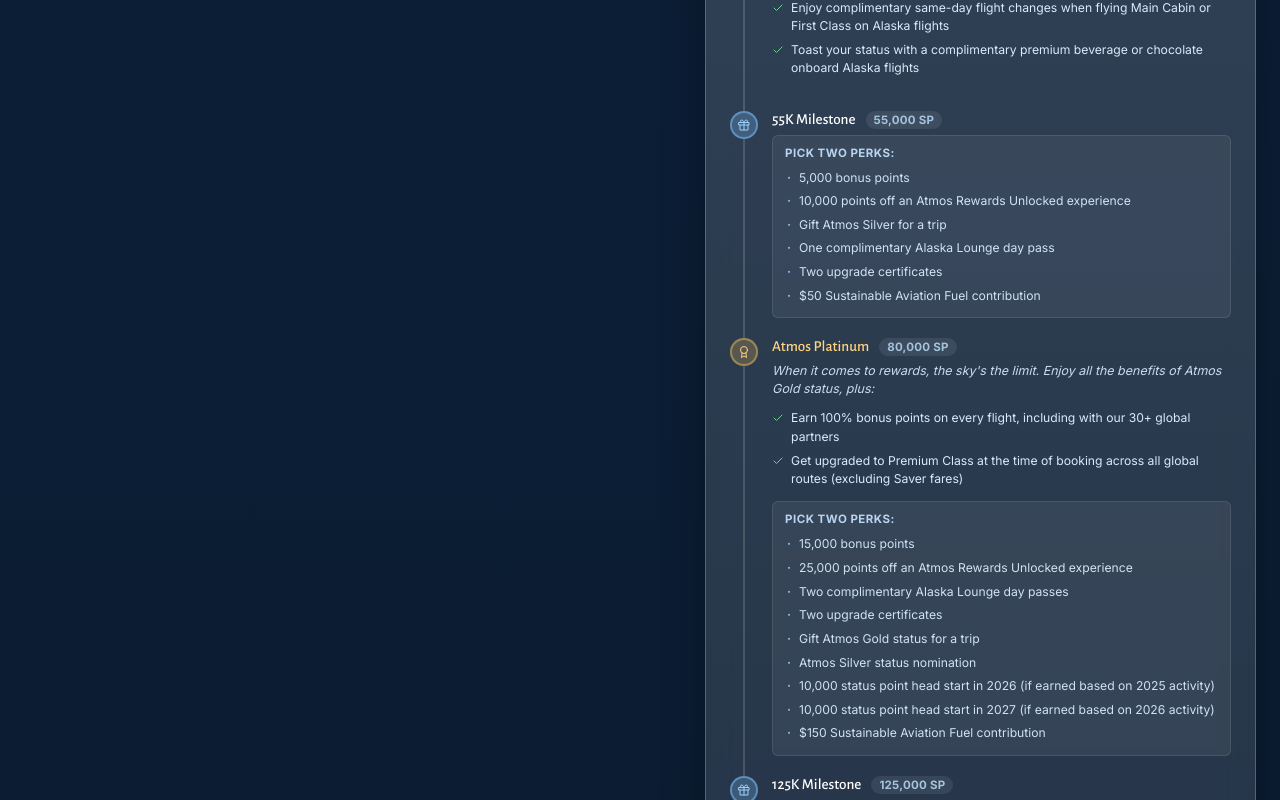
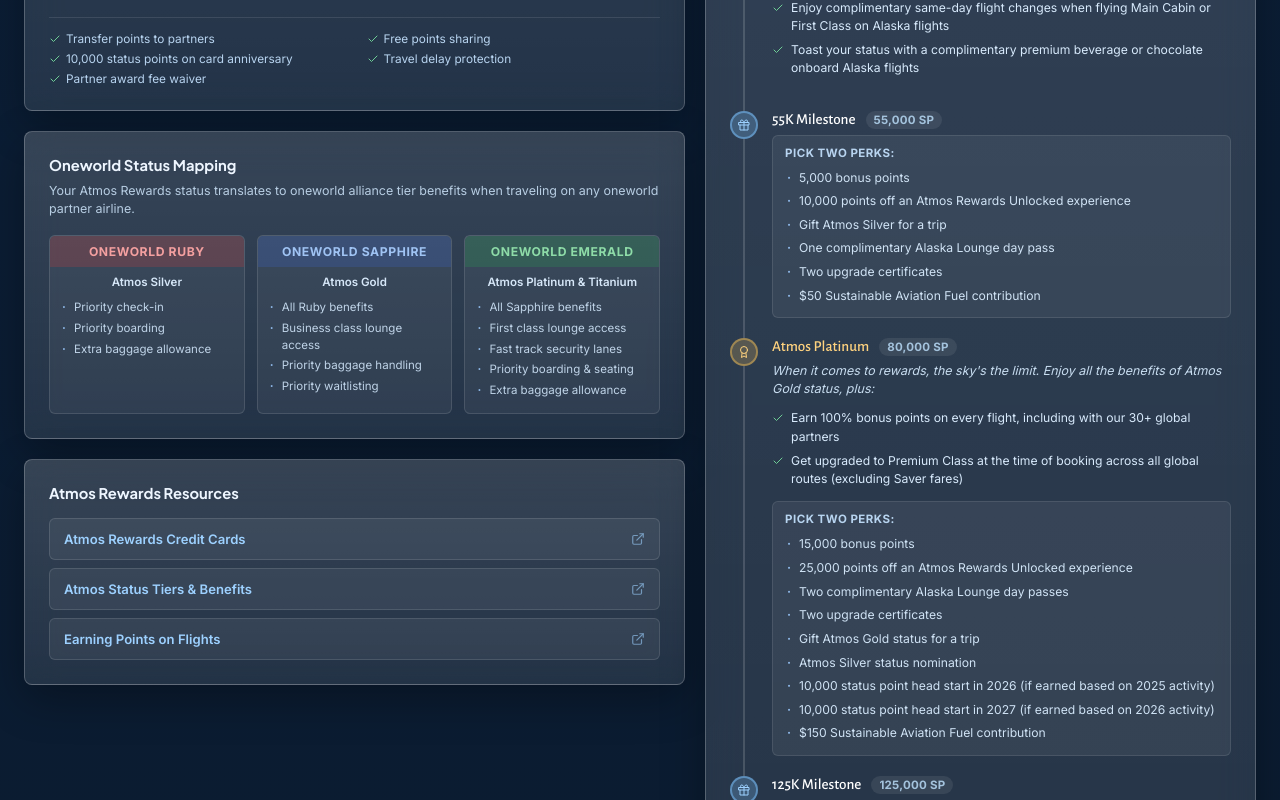
Before and after one commit to btbuii/travel-bucketlist, a React (Vite) app: page /points-planner in a window 1280 px wide. Shown: the part 1320-2120 px from the top of the page. Built offline with nearby package versions, Linux system fonts and the light colour scheme; no server answers.

Commit message:
Fix left-col gap, add oneworld status mapping and Atmos links cards

```diff
--- a/src/components/PointsPlanner.jsx
+++ b/src/components/PointsPlanner.jsx
@@ -1,5 +1,5 @@
 import { useState, useMemo, useRef, useEffect } from 'react';
-import { FiChevronDown, FiArrowRight, FiNavigation, FiStar, FiCheck, FiGift, FiAward, FiX, FiRotateCcw } from 'react-icons/fi';
+import { FiChevronDown, FiArrowRight, FiNavigation, FiStar, FiCheck, FiGift, FiAward, FiX, FiRotateCcw, FiExternalLink } from 'react-icons/fi';
 import airports, { haversineDistance } from '../data/airports.js';
 
 const OPERATING_AIRLINES = [
@@ -474,6 +474,7 @@ export default function PointsPlanner() {
         </div>
 
         <div className="pp-grid">
+          <div className="pp-left-col">
           <div className="pp-card pp-form-card">
             <h2 className="pp-card-title">Route & Fare</h2>
 
@@ -631,6 +632,62 @@ export default function PointsPlanner() {
             </div>
           </div>
 
+          <div className="pp-card pp-oneworld-card">
+            <h2 className="pp-card-title">Oneworld Status Mapping</h2>
+            <p className="pp-oneworld-intro">Your Atmos Rewards status translates to oneworld alliance tier benefits when traveling on any oneworld partner airline.</p>
+            <div className="pp-ow-grid">
+              <div className="pp-ow-tier">
+                <div className="pp-ow-header pp-ow-ruby">oneworld Ruby</div>
+                <div className="pp-ow-atmos">Atmos Silver</div>
+                <ul className="pp-ow-perks">
+                  <li>Priority check-in</li>
+                  <li>Priority boarding</li>
+                  <li>Extra baggage allowance</li>
+                </ul>
+              </div>
+              <div className="pp-ow-tier">
+                <div className="pp-ow-header pp-ow-sapphire">oneworld Sapphire</div>
+                <div className="pp-ow-atmos">Atmos Gold</div>
+                <ul className="pp-ow-perks">
+                  <li>All Ruby benefits</li>
+                  <li>Business class lounge access</li>
+                  <li>Priority baggage handling</li>
+                  <li>Priority waitlisting</li>
+                </ul>
+              </div>
+              <div className="pp-ow-tier">
+                <div className="pp-ow-header pp-ow-emerald">oneworld Emerald</div>
+                <div className="pp-ow-atmos">Atmos Platinum & Titanium</div>
+                <ul className="pp-ow-perks">
+                  <li>All Sapphire benefits</li>
+                  <li>First class lounge access</li>
+                  <li>Fast track security lanes</li>
+                  <li>Priority boarding & seating</li>
+                  <li>Extra baggage allowance</li>
+                </ul>
+              </div>
+            </div>
+          </div>
+
+          <div className="pp-card pp-links-card">
+            <h2 className="pp-card-title">Atmos Rewards Resources</h2>
+            <div className="pp-links-list">
+              <a href="https://www.alaskaair.com/atmosrewards/content/credit-cards" target="_blank" rel="noopener noreferrer" className="pp-link-item">
+                <span>Atmos Rewards Credit Cards</span>
+                <FiExternalLink size={14} />
+              </a>
+              <a href="https://www.alaskaair.com/atmosrewards/content/benefits" target="_blank" rel="noopener noreferrer" className="pp-link-item">
+                <span>Atmos Status Tiers & Benefits</span>
+                <FiExternalLink size={14} />
+              </a>
+              <a href="https://www.alaskaair.com/atmosrewards/content/earn-points/flights" target="_blank" rel="noopener noreferrer" className="pp-link-item">
+                <span>Earning Points on Flights</span>
+                <FiExternalLink size={14} />
+              </a>
+            </div>
+          </div>
+          </div>
+
           <div className="pp-right-col">
             <div className="pp-card pp-results-card">
               <h2 className="pp-card-title">Estimated Earnings</h2>
--- a/src/index.css
+++ b/src/index.css
@@ -3537,12 +3537,15 @@ body {
   gap: 20px;
   align-items: start;
 }
-.pp-right-col {
+.pp-left-col {
   display: flex;
   flex-direction: column;
   gap: 20px;
-  grid-column: 2;
-  grid-row: 1 / -1;
+}
+.pp-right-col {
+  display: flex;
+  flex-direction: column;
+  gap: 20px;
 }
 .pp-card {
   background: linear-gradient(180deg, rgba(255, 255, 255, 0.18), rgba(255, 255, 255, 0.1));
@@ -3910,9 +3913,6 @@ body {
 }
 
 /* ---- Summit Card Section ---- */
-.pp-summit-card {
-  grid-column: 1;
-}
 .pp-summit-fee {
   font-size: 0.82rem;
   color: #9dd1ff;
@@ -3982,6 +3982,93 @@ body {
 .pp-summit-check svg {
   color: #6fcf97;
   flex-shrink: 0;
+}
+
+/* ---- Oneworld Status Card ---- */
+.pp-oneworld-intro {
+  font-size: 0.78rem;
+  color: #b8cee3;
+  margin: -8px 0 16px;
+  line-height: 1.5;
+}
+.pp-ow-grid {
+  display: grid;
+  grid-template-columns: repeat(3, 1fr);
+  gap: 12px;
+}
+.pp-ow-tier {
+  background: rgba(255, 255, 255, 0.05);
+  border: 1px solid rgba(255, 255, 255, 0.12);
+  border-radius: var(--radius);
+  overflow: hidden;
+}
+.pp-ow-header {
+  padding: 8px 12px;
+  font-size: 0.76rem;
+  font-weight: 700;
+  text-transform: uppercase;
+  letter-spacing: 0.05em;
+  text-align: center;
+}
+.pp-ow-ruby { background: rgba(200, 60, 60, 0.25); color: #f4a0a0; }
+.pp-ow-sapphire { background: rgba(60, 100, 200, 0.25); color: #a0c4f4; }
+.pp-ow-emerald { background: rgba(40, 160, 80, 0.25); color: #8edca8; }
+.pp-ow-atmos {
+  padding: 8px 12px 4px;
+  font-size: 0.72rem;
+  font-weight: 600;
+  color: #d6e7f8;
+  text-align: center;
+}
+.pp-ow-perks {
+  list-style: none;
+  padding: 4px 12px 12px;
+  margin: 0;
+}
+.pp-ow-perks li {
+  font-size: 0.72rem;
+  color: #c0d4e8;
+  padding: 2px 0 2px 12px;
+  position: relative;
+  line-height: 1.45;
+}
+.pp-ow-perks li::before {
+  content: '·';
+  position: absolute;
+  left: 0;
+  font-weight: 700;
+  color: #8eb8e8;
+}
+
+/* ---- Links Card ---- */
+.pp-links-list {
+  display: flex;
+  flex-direction: column;
+  gap: 8px;
+}
+.pp-link-item {
+  display: flex;
+  align-items: center;
+  justify-content: space-between;
+  gap: 10px;
+  padding: 12px 14px;
+  background: rgba(255, 255, 255, 0.06);
+  border: 1px solid rgba(255, 255, 255, 0.12);
+  border-radius: var(--radius);
+  color: #9dd1ff;
+  font-size: 0.82rem;
+  font-weight: 600;
+  text-decoration: none;
+  transition: all 0.15s ease;
+}
+.pp-link-item:hover {
+  background: rgba(157, 209, 255, 0.12);
+  border-color: rgba(157, 209, 255, 0.3);
+  color: #c4e5ff;
+}
+.pp-link-item svg {
+  flex-shrink: 0;
+  opacity: 0.6;
 }
 
 /* ---- Milestones Timeline ---- */
@@ -4155,4 +4242,5 @@ body {
   .pp-breakdown-row span:last-child { margin-top: 2px; }
   .pp-summit-grid { grid-template-columns: 1fr; }
   .pp-summit-card { padding: 16px; }
-}
+  .pp-ow-grid { grid-template-columns: 1fr; }
+}
```
